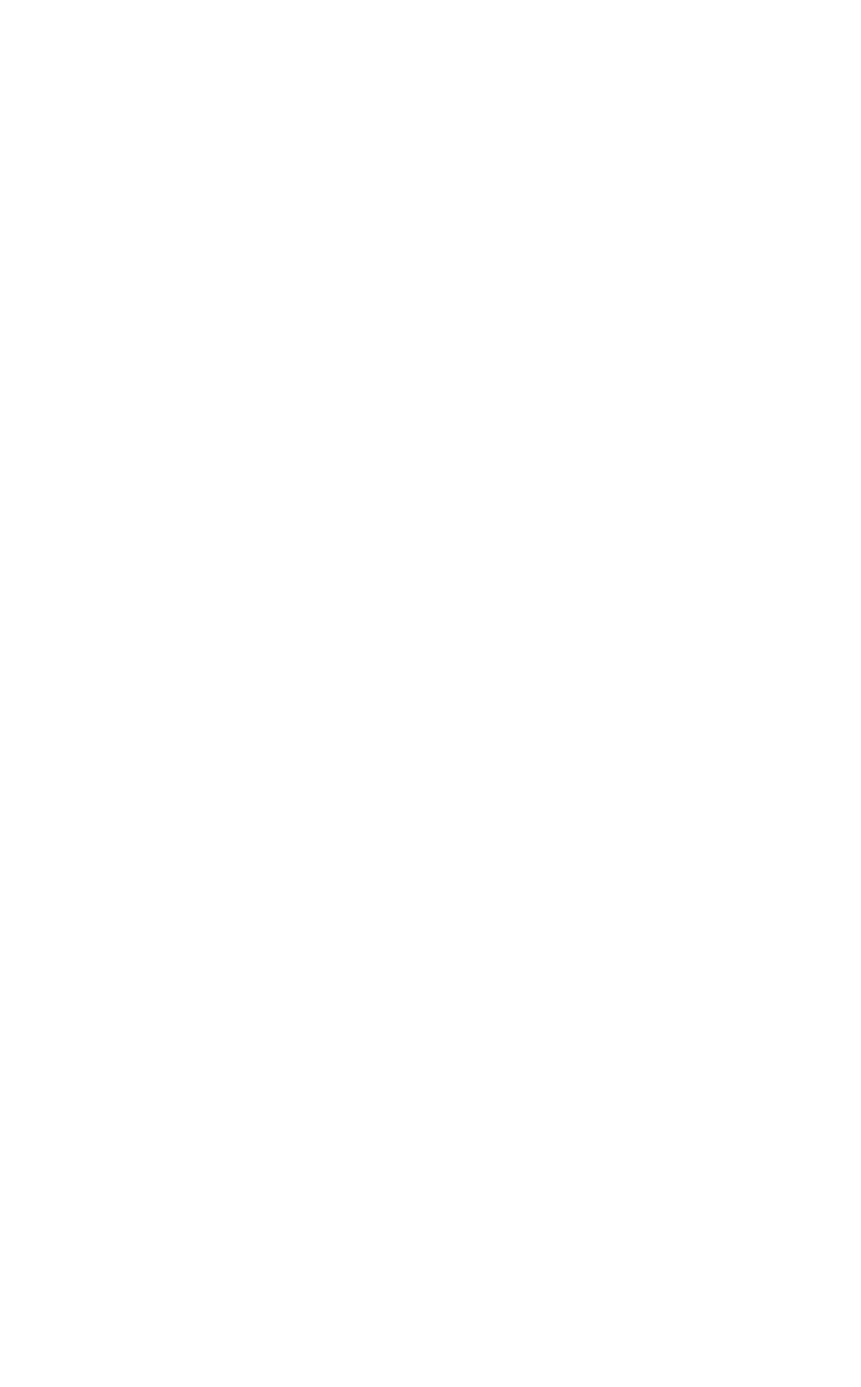
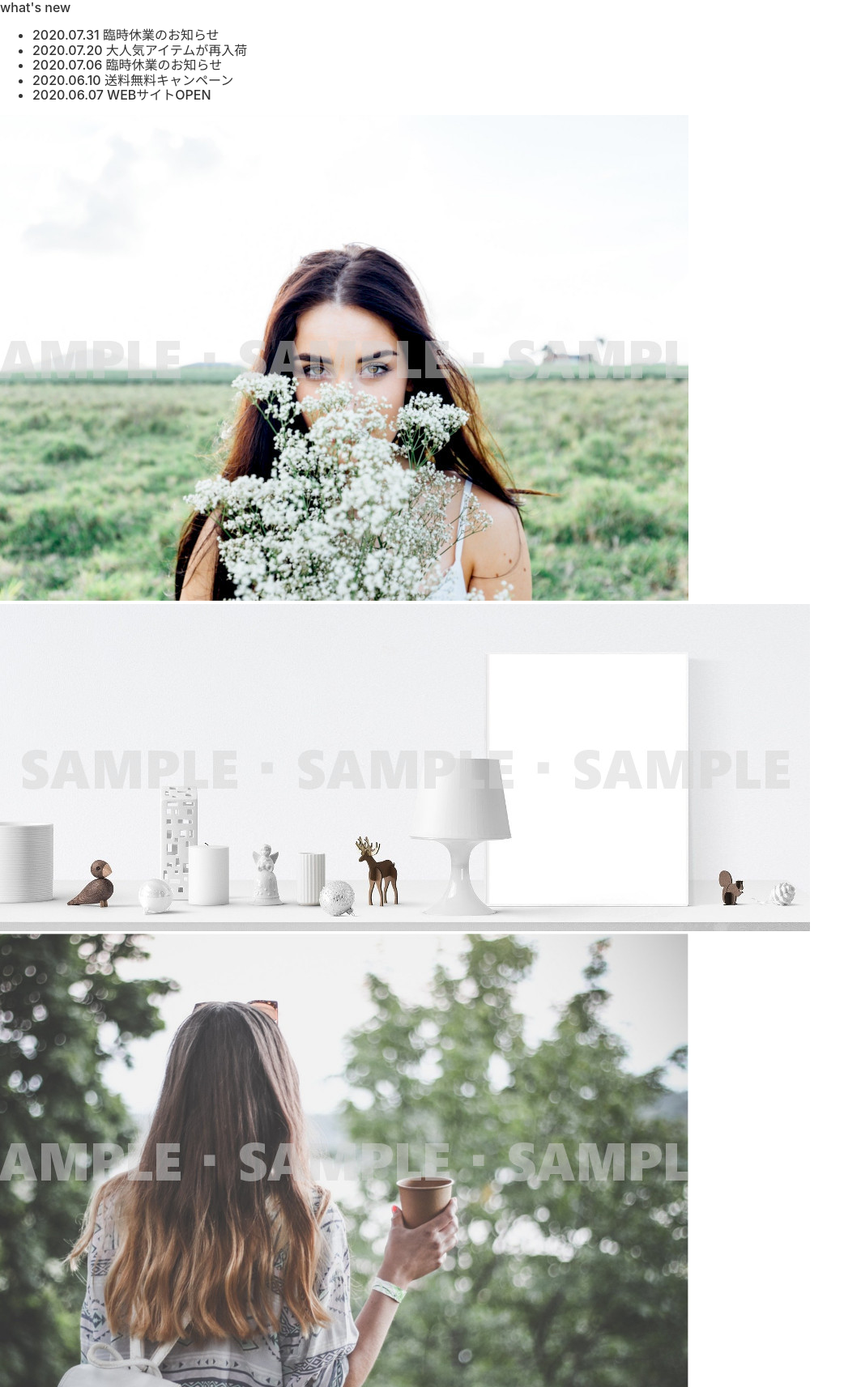
Before and after one commit to sgmikami03/css-study, a plain HTML site: page grid/original/html/index.html in a window 1280 px wide. Shown: the top 1713 px of the page at 81% size, without its empty margins (0-1063 px from the left). Before the commit the page ends 800 px from the top, so only its background shows below. Drawn offline with nearby package versions, Linux system fonts and the light colour scheme.

Commit message:
カンプからglidレイアウト作成演習 html作成

```diff
--- a/grid/original/html/index.html
+++ b/grid/original/html/index.html
@@ -15,6 +15,41 @@
   </header>
 
   <main>
+    <div class="grid-container">
+      <div class="info-title">
+        what's new
+      </div>
+      <div class="info-list">
+        <ul>
+          <li>2020.07.31 臨時休業のお知らせ</li>
+          <li>2020.07.20 大人気アイテムが再入荷</li>
+          <li>2020.07.06 臨時休業のお知らせ</li>
+          <li>2020.06.10 送料無料キャンペーン</li>
+          <li>2020.06.07 WEBサイトOPEN</li>
+        </ul>
+      </div>
+      <div class="photo1">
+        <img src="images/photo1.jpg" alt="">
+      </div>
+      <div class="photo2">
+        <img src="images/photo2.jpg" alt="">
+      </div>
+      <div class="photo3">
+        <img src="images/photo3.jpg" alt="">
+      </div>
+      <div class="photo4">
+        <img src="images/photo4.jpg" alt="">
+      </div>
+      <div class="photo5">
+        <img src="images/photo5.jpg" alt="">
+      </div>
+      <div class="info-text">
+        【全国送料】660円
+      </div>
+      <div class="photo6">
+        <img src="images/photo6.jpg" alt="">
+      </div>
+    </div>
 		<!-- bxslider -->
 		<!-- CSS Grid layout -->
   </main>
```
